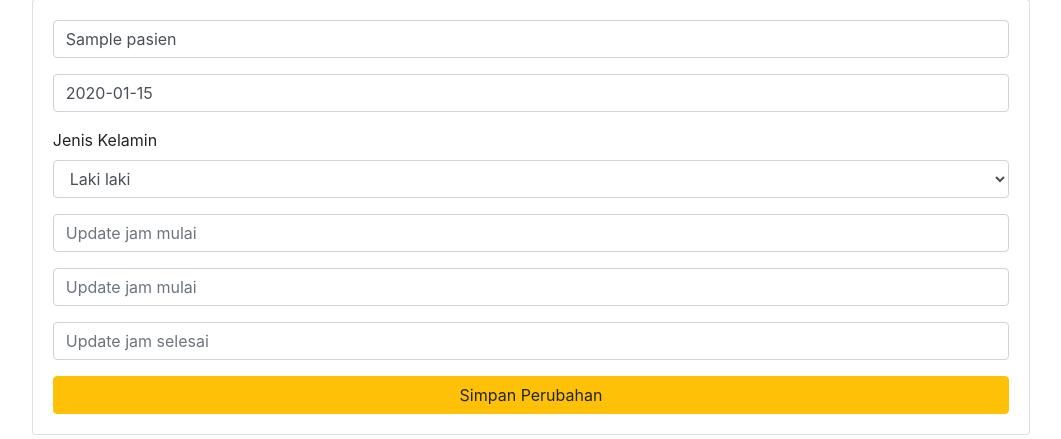
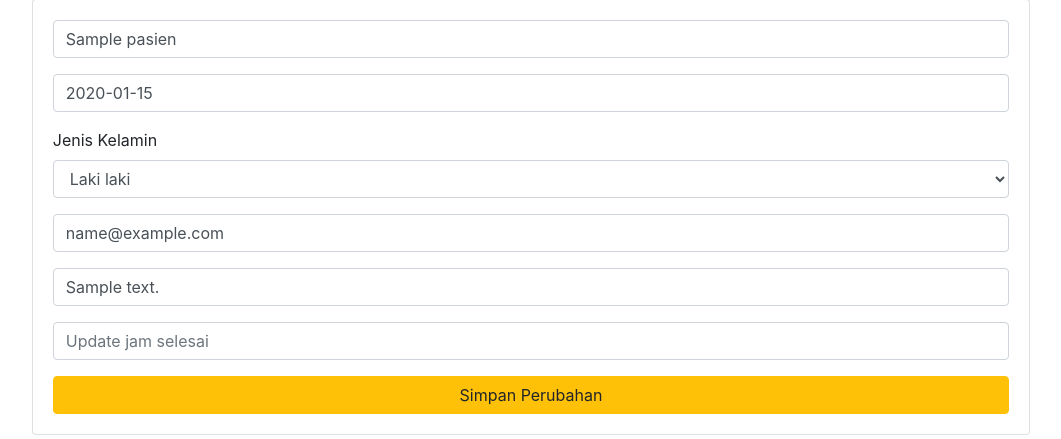
Before and after one commit to Kepin17/tugas_uas_web_2, a PHP site: page /edit_pasien.php?id_pasien=1 in a window 1280 px wide. Shown: the part 155-594 px from the top of the page, without its empty margins (109-1170 px from the left). Run offline with PHP 8.4, Linux system fonts and the light colour scheme; tables that the repository leaves empty hold one stand-in row (values such as "Sample post"); data that the repository does not hold is empty.

Commit message:
save error lagi lagi

```diff
--- a/edit_pasien.php
+++ b/edit_pasien.php
@@ -5,8 +5,8 @@ include("koneksi.php");
 $nama_pasien = '';
 $tanggal_lahir = '';
 $jenis_kelamin = '';
-$jam_selesai = '';
-$jam_mulai = '';
+$email = '';
+$alamat = '';
 $jam_selesai = '';
 
 if (isset($_GET['id_pasien'])) {
@@ -23,8 +23,8 @@ if (isset($_GET['id_pasien'])) {
             $nama_pasien = $row['nama_pasien'];
             $tanggal_lahir = $row['tanggal_lahir'];
             $jenis_kelamin = $row['jenis_kelamin'];
-            $jam_selesai = $row['jam_selesai'];
-            $jam_mulai = $row['jam_mulai'];
+            $email = $row['email'];
+            $alamat = $row['alamat'];
             $jam_selesai = $row['jam_selesai'];
         }
     } else {
@@ -36,16 +36,16 @@ if (isset($_POST['update'])) {
     $nama_pasien = mysqli_real_escape_string($conn, $_POST['nama_pasien']);
     $tanggal_lahir = mysqli_real_escape_string($conn, $_POST['tanggal_lahir']);
     $jenis_kelamin = mysqli_real_escape_string($conn, $_POST['jenis_kelamin']);
-    $jam_selesai = mysqli_real_escape_string($conn, $_POST['jam_selesai']);
-    $jam_mulai = mysqli_real_escape_string($conn, $_POST['jam_mulai']);
+    $email = mysqli_real_escape_string($conn, $_POST['email']);
+    $alamat = mysqli_real_escape_string($conn, $_POST['alamat']);
     $jam_selesai = mysqli_real_escape_string($conn, $_POST['jam_selesai']);
 
     $query = "UPDATE pasien SET
                 nama_pasien='$nama_pasien',
                 tanggal_lahir='$tanggal_lahir',
                 jenis_kelamin='$jenis_kelamin',
-                jam_selesai='$jam_selesai',
-                jam_mulai='$jam_mulai',
+                email='$email',
+                alamat='$alamat',
                 jam_selesai='$jam_selesai'
               WHERE id_pasien='$id_pasien'";
 
@@ -97,10 +97,10 @@ include('header_footer.php');
                 </select>
           </div>
           <div class="form-group">
-            <input name="jam_mulai" type="text" class="form-control" value="<?php echo $jam_mulai; ?>" placeholder="Update jam mulai">
+            <input name="email" type="email" class="form-control" value="<?php echo $email; ?>" placeholder="Update email">
           </div>
           <div class="form-group">
-            <input name="jam_mulai" type="text" class="form-control" value="<?php echo $jam_mulai; ?>" placeholder="Update jam mulai">
+            <input name="alamat" type="text" class="form-control" value="<?php echo $alamat; ?>" placeholder="Update alamat">
           </div>
           <div class="form-group">
             <input name="jam_selesai" type="text" class="form-control" value="<?php echo $jam_selesai; ?>" placeholder="Update jam selesai">
```
